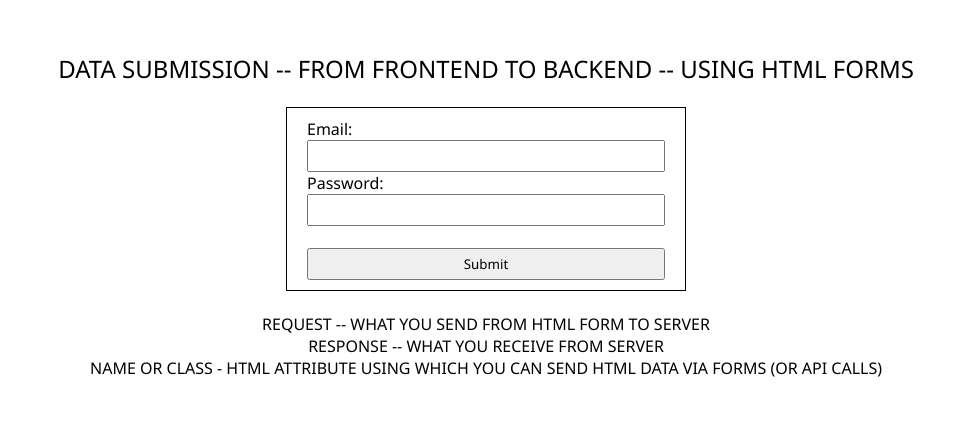
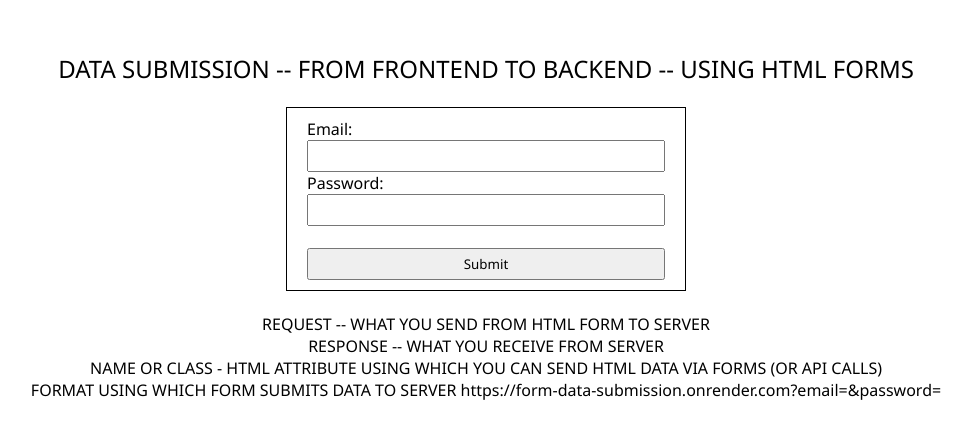
Before and after one commit to lazycoder2021/form_data_submission, a plain HTML site: page public/index.html in a window 1280 px wide. Shown: the part 148-586 px from the top of the page, without its empty margins (154-1126 px from the left). Drawn offline with Linux system fonts and the light colour scheme.

Commit message:
file modified

```diff
--- a/public/index.html
+++ b/public/index.html
@@ -38,10 +38,12 @@
         <input type="submit">
     </form>
     <center>
-        <br/>
-        REQUEST -- WHAT YOU SEND FROM HTML FORM TO SERVER<br/>
-        RESPONSE -- WHAT YOU RECEIVE FROM SERVER<br/>
-        NAME OR CLASS - HTML ATTRIBUTE USING WHICH YOU CAN SEND HTML DATA VIA FORMS (OR API CALLS)
+        <br />
+        REQUEST -- WHAT YOU SEND FROM HTML FORM TO SERVER<br />
+        RESPONSE -- WHAT YOU RECEIVE FROM SERVER<br />
+        NAME OR CLASS - HTML ATTRIBUTE USING WHICH YOU CAN SEND HTML DATA VIA FORMS (OR API CALLS)<br/>
+        FORMAT USING WHICH FORM SUBMITS DATA TO SERVER
+        https://form-data-submission.onrender.com?email=<valuefrominputbox>&password=<valuefrominputbox>
     </center>
 </body>
 </html>
```
